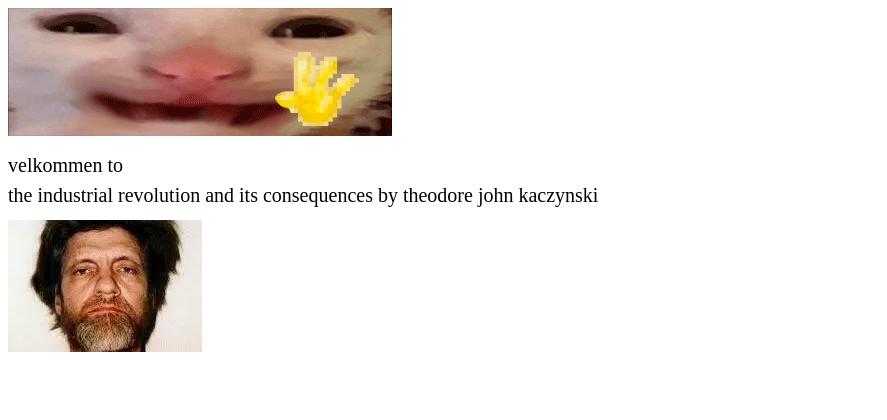
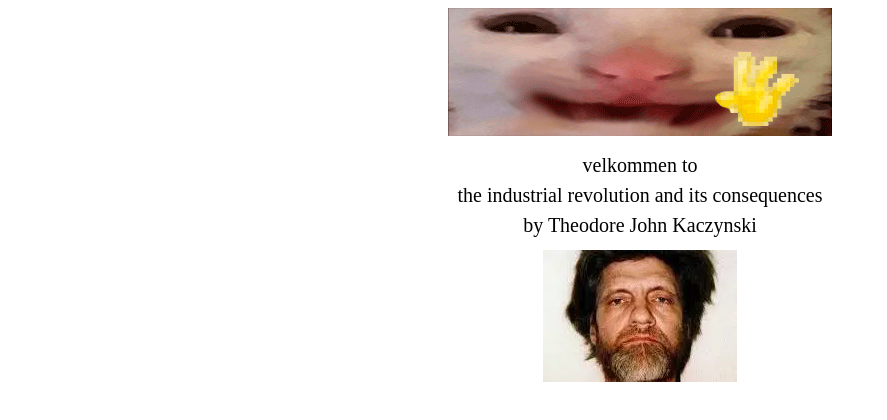
Before and after one commit to Enker818/Lab-ovelse-Html, a plain HTML site: page index.html in a window 1280 px wide. Shown: the whole page, without its empty margins (0-887 px from the left). Drawn offline with Linux system fonts and the light colour scheme.

Commit message:
Update index.html

```diff
--- a/index.html
+++ b/index.html
@@ -7,6 +7,10 @@
 </head>
 <body>
     <style>
+        body {
+            text-align: center;
+
+        }
         p{
             font-size: 20px;
             line-height: 0.5;
@@ -14,7 +18,8 @@
     </style>
     <img src="/4x.gif" alt="">
     <p >velkommen to </p>
-    <p >the industrial revolution and its consequences by theodore john kaczynski </p>
+    <p >the industrial revolution and its consequences </p>
+    <p > by Theodore John Kaczynski </p>
     <img src="/john.webp" alt="">
 </body>
 </html>
```
